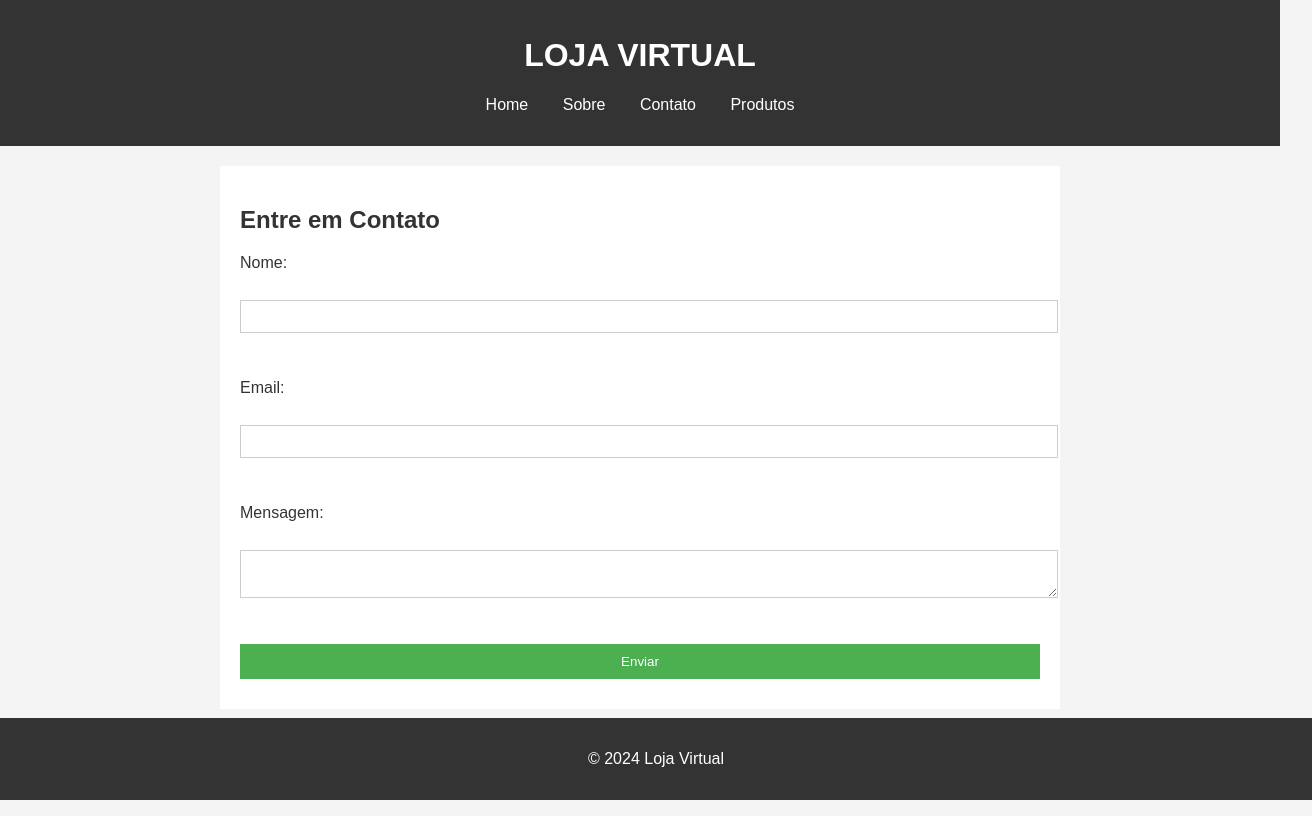
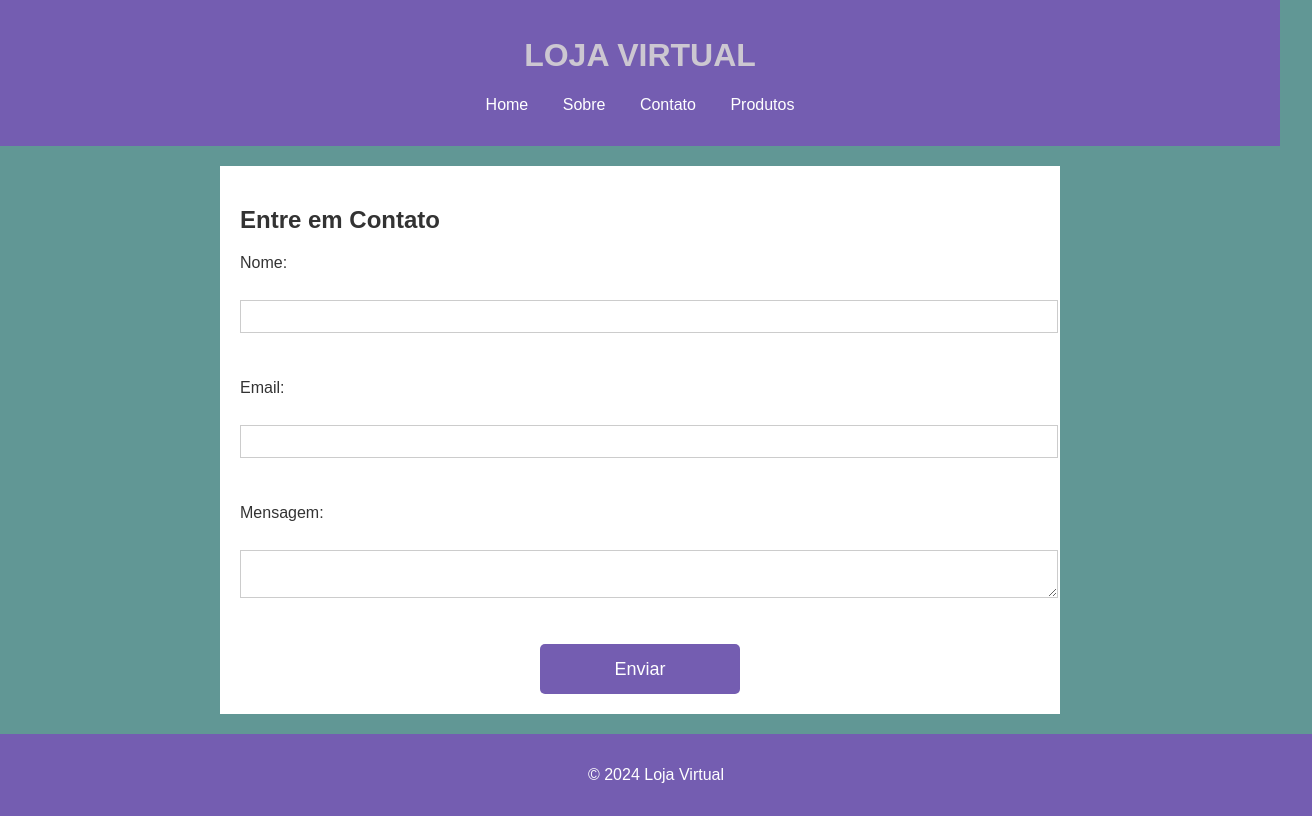
Before and after one commit to cleanrcosta/prototipo-loja-virtual-html-css, a plain HTML site: page contato.html in a window 1280 px wide. Shown: the whole page, 1312 px wide, since content can reach past the window. Drawn offline with Linux system fonts and the light colour scheme.

Commit message:
Add files via upload

```diff
--- a/css/style.css
+++ b/css/style.css
@@ -8,7 +8,7 @@ body {
 
     padding: 0;
 
-    background-color: #f4f4f4;
+    background-color: #619795;
 
     color: #333;
 
@@ -16,9 +16,9 @@ body {
 
   header {
 
-    background-color: #333;
+    background-color: hsl(256, 35%, 53%);
 
-    color: white;
+    color: hwb(270 78% 18%);
 
     padding: 1rem;
 
@@ -45,24 +45,36 @@ body {
   nav a {
 
     color: white; /* Cor do texto dos links */
-
     text-decoration: none; /* Remove sublinhado dos links */
+    display: inline-block; /* Permite aplicar transformações */
+    transition: transform 0.3s ease; /* Adiciona transição suave */
 
   }
 
+  nav ul li a:hover{
+    text-decoration: underline;
+    transform: scale(1.2); /* Amplia o texto em 20% */
+    transition: transform 0.3s ease; /* Adiciona uma transição suave */
+  }
+
   #banner {
-
-    background-image: url("banner.jpg"); /* Imagem de fundo */
+    width: 100%; /* Largura da div */
+    height: 600px; /* Altura da div */
+    background-image: url(https://images.unsplash.com/photo-1441984904996-e0b6ba687e04?q=80&w=1470&auto=format&fit=crop&ixlib=rb-4.0.3&ixid=M3wxMjA3fDB8MHxwaG90by1wYWdlfHx8fGVufDB8fHx8fA%3D%3D)   ;
 
     background-size: cover;
-
+    font-family:  Tahoma, Geneva, Verdana, sans-serif;
     color: rgb(24, 22, 22);
 
     text-align: center;
+    text-shadow: 2px 2px 4px rgba(0, 0, 0, 0.7); /* Sombra escura */
+    color: white; /* Garante contraste adicional */
 
     padding: 5rem 0; /* Adiciona padding superior e inferior */
 
   }
+
+
 
   #destaques {
 
@@ -108,7 +120,7 @@ body {
 
   footer {
 
-    background-color: #333;
+    background-color: hsl(256, 35%, 53%);
 
     width: 100%;
 
@@ -118,7 +130,7 @@ body {
 
     padding: 1rem;
 
-    position: fixed;
+
 
     bottom: 0;
 
@@ -171,16 +183,27 @@ body {
   }
 
   form input[type="submit"] {
+    background-color: hsl(256, 35%, 53%);
+    color: white;
+    padding: 15px 20px;
+    border: none;
+    cursor: pointer;
+    font-size: 18px;
+    width: 200px; /* Você pode ajustar a largura conforme necessário */
+    height: 50px;
+    border-radius: 5px;
+    transition: transform 0.3s ease;
+    margin: 0 auto; /* Centraliza o botão horizontalmente */
+    display: block; /* Faz com que o botão seja tratado como um bloco */
+}
 
-    background-color: #4caf50;
+form input[type="submit"]:hover {
+    transform: scale(1.2);
+}
 
-    color: white;
-
-    padding: 10px 20px;
-
-    border: none;
-
-    cursor: pointer;
+    form input[type="submit"]:hover {
+    transform: scale(1.2); /* Amplia o texto em 20% */
+    transition: transform 0.3s ease; /* Adiciona uma transição suave */
 
   }
 
@@ -222,7 +245,7 @@ body {
 
   .card button {
 
-    background-color: #4caf50; /* Cor de fundo do botão */
+    background-color: hsl(256, 35%, 53%);  /* Cor de fundo do botão */
 
     color: white; /* Cor do texto do botão */
 
@@ -233,3 +256,8 @@ body {
     cursor: pointer; /* Muda o cursor para indicar que é clicável */
 
   }
+  .card button:hover{
+
+    transform: scale(1.2); /* Amplia o texto em 20% */
+    transition: transform 0.3s ease; /* Adiciona uma transição suave */
+  }
```
